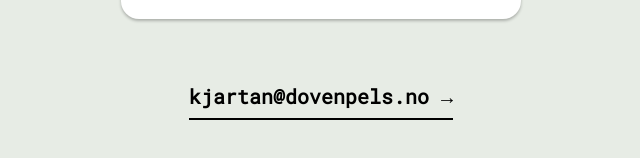
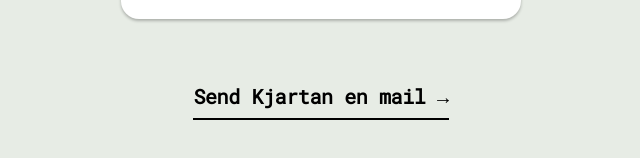
Before and after one commit to dovenpels/dovenpels.github.io, a plain HTML site: page index.html in a window 1280 px wide. Shown: the part 570-728 px from the top of the page, without its empty margins (319-959 px from the left). Drawn offline with nearby package versions, Linux system fonts and the light colour scheme.

Commit message:
Update email

```diff
--- a/base.css
+++ b/base.css
@@ -53,8 +53,8 @@ a {
   font-size: 20px;
   font-weight: 600;
   color: black;
+  letter-spacing: -0.020em;
   border-bottom: solid 2px;
-  line-height: 2;
   display: inline-block;
   line-height: 2.2;
 }
--- a/index.html
+++ b/index.html
@@ -24,7 +24,7 @@
         </div>
       </div>
       <div class="vimeo-cta">
-          <div class="button"><a href="mailto:kjartan@dovenpels.no">kjartan@dovenpels.no →</a></div>
+          <div class="button"><a href="mailto:kjartan@dovenpels.no">Send Kjartan en mail →</a></div>
       </div>
     </div>
 
```
